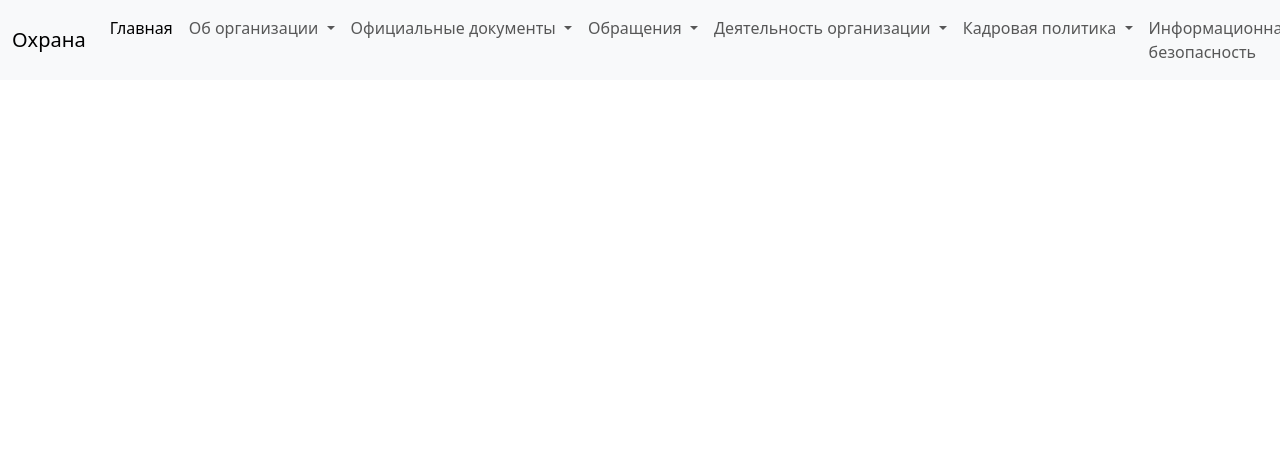
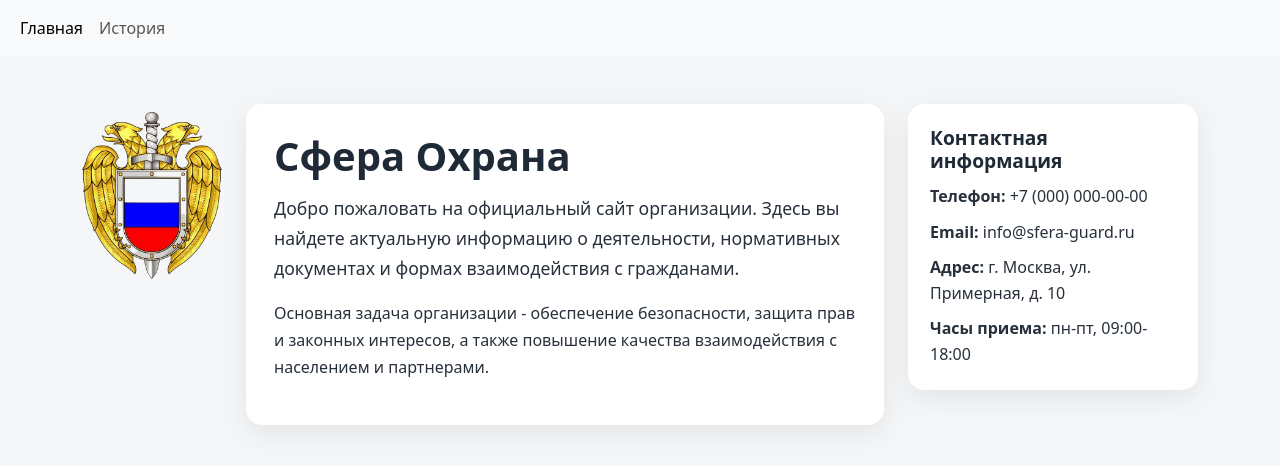
Before and after one commit to gorgerest/web_Sfera, a website: page index.html in a window 1280 px wide. Drawn offline with nearby package versions, Linux system fonts and the light colour scheme.

Commit message:
Первые номальные правки на сайте. Добавлена новая страница с историей, новостями и фото галереей. Исправлены некоторые стили и удалены устаревшие файлы. Также добавлен новый контакт в разделе контактов.

```diff
--- a/index.html
+++ b/index.html
@@ -15,6 +15,7 @@
       integrity="sha384-FKyoEForCGlyvwx9Hj09JcYn3nv7wiPVlz7YYwJrWVcXK/BmnVDxM+D2scQbITxI"
       crossorigin="anonymous"
     ></script>
+    <link rel="stylesheet" href="style.css" />
   </head>
 
   <body>
@@ -22,7 +23,6 @@
 
     <nav class="navbar navbar-expand-lg bg-body-tertiary">
       <div class="container-fluid">
-        <a class="navbar-brand" href="#">Охрана</a>
         <button
           class="navbar-toggler"
           type="button"
@@ -41,100 +41,44 @@
                 >Главная</a
               >
             </li>
-            <li class="nav-item dropdown">
-              <a
-                class="nav-link dropdown-toggle"
-                href="#"
-                role="button"
-                data-bs-toggle="dropdown"
-                aria-expanded="false"
-              >
-                Об организации
-              </a>
-              <ul class="dropdown-menu">
-                <li><a class="dropdown-item" href="#">Общая информация</a></li>
-                <li><a class="dropdown-item" href="#">Контакты</a></li>
-                <li><hr class="dropdown-divider" /></li>
-                <li><a class="dropdown-item" href="#">Новости</a></li>
-                <li><a class="dropdown-item" href="#">История</a></li>
-                <li><a class="dropdown-item" href="#">Фото галерея</a></li>
-              </ul>
-            </li>
-            <li class="nav-item dropdown">
-              <a
-                class="nav-link dropdown-toggle"
-                href="#"
-                role="button"
-                data-bs-toggle="dropdown"
-                aria-expanded="false"
-              >
-                Официальные документы
-              </a>
-              <ul class="dropdown-menu">
-                <li><a class="dropdown-item" href="#">Устав</a></li>
-                <li><a class="dropdown-item" href="#">Документы</a></li>
-                <li>
-                  <a class="dropdown-item" href="#">Законодательные акты</a>
-                </li>
-              </ul>
-            </li>
-            <li class="nav-item dropdown">
-              <a
-                class="nav-link dropdown-toggle"
-                href="#"
-                role="button"
-                data-bs-toggle="dropdown"
-                aria-expanded="false"
-              >
-                Обращения
-              </a>
-              <ul class="dropdown-menu">
-                <li><a class="dropdown-item" href="#">Онлайн приёмная</a></li>
-                <li><a class="dropdown-item" href="#">Формы обращения</a></li>
-                <li><a class="dropdown-item" href="#">График приема</a></li>
-              </ul>
-            </li>
-            <li class="nav-item dropdown">
-              <a
-                class="nav-link dropdown-toggle"
-                href="#"
-                role="button"
-                data-bs-toggle="dropdown"
-                aria-expanded="false"
-              >
-                Деятельность организации
-              </a>
-              <ul class="dropdown-menu">
-                <li><a class="dropdown-item" href="#">Действие 1</a></li>
-                <li><a class="dropdown-item" href="#">Действие 2</a></li>
-                <li><hr class="dropdown-divider" /></li>
-                <li><a class="dropdown-item" href="#">Действие 3</a></li>
-              </ul>
-            </li>
-            <li class="nav-item dropdown">
-              <a
-                class="nav-link dropdown-toggle"
-                href="#"
-                role="button"
-                data-bs-toggle="dropdown"
-                aria-expanded="false"
-              >
-                Кадровая политика
-              </a>
-              <ul class="dropdown-menu">
-                <li><a class="dropdown-item" href="#">Действие 1</a></li>
-                <li><a class="dropdown-item" href="#">Действие 2</a></li>
-                <li><hr class="dropdown-divider" /></li>
-                <li><a class="dropdown-item" href="#">Действие 3</a></li>
-              </ul>
-            </li>
             <li class="nav-item">
-              <a class="nav-link" href="#">Информационная безопасность</a>
+              <a class="nav-link" href="history.html">История</a>
             </li>
           </ul>
         </div>
       </div>
     </nav>
     <!----------------------------------------------------------------------------->
+    <main class="main-content container py-5">
+      <section class="main-content__layout">
+        <img
+          src="ЧОП-removebg-preview.png"
+          alt="Сфера Охрана"
+          class="main-logo"
+        />
+        <div class="text-block">
+          <h1 class="text-block__title">Сфера Охрана</h1>
+          <p class="text-block__lead">
+            Добро пожаловать на официальный сайт организации. Здесь вы найдете
+            актуальную информацию о деятельности, нормативных документах и
+            формах взаимодействия с гражданами.
+          </p>
+          <p>
+            Основная задача организации - обеспечение безопасности, защита прав
+            и законных интересов, а также повышение качества взаимодействия с
+            населением и партнерами.
+          </p>
+        </div>
+        <aside class="contact-block" aria-label="Контактная информация">
+          <h2 class="contact-block__title">Контактная информация</h2>
+          <ul class="contact-block__list">
+            <li><strong>Телефон:</strong> +7 (000) 000-00-00</li>
+            <li><strong>Email:</strong> info@sfera-guard.ru</li>
+            <li><strong>Адрес:</strong> г. Москва, ул. Примерная, д. 10</li>
+            <li><strong>Часы приема:</strong> пн-пт, 09:00-18:00</li>
+          </ul>
+        </aside>
+      </section>
+    </main>
   </body>
 </html>
--- a/style.css
+++ b/style.css
@@ -0,0 +1,88 @@
+body {
+	background-color: #f4f6f8;
+}
+
+.main-content {
+	min-height: calc(100vh - 72px);
+}
+
+.main-content__layout {
+	max-width: 1240px;
+	margin: 0 auto;
+	display: flex;
+	align-items: flex-start;
+	gap: 24px;
+}
+
+.text-block {
+	flex: 1;
+	max-width: 820px;
+	background: #ffffff;
+	border-radius: 16px;
+	padding: 28px;
+	box-shadow: 0 8px 28px rgba(0, 0, 0, 0.08);
+	line-height: 1.7;
+	color: #27303b;
+}
+
+.contact-block {
+	width: 290px;
+	background: #ffffff;
+	border-radius: 16px;
+	padding: 22px;
+	box-shadow: 0 8px 28px rgba(0, 0, 0, 0.08);
+	color: #27303b;
+	line-height: 1.6;
+}
+
+.contact-block__title {
+	font-size: 1.2rem;
+	margin-bottom: 12px;
+	font-weight: 700;
+	color: #1f2a36;
+}
+
+.contact-block__list {
+	list-style: none;
+	padding: 0;
+	margin: 0;
+	display: grid;
+	gap: 10px;
+}
+
+.main-logo {
+	width: 140px;
+	height: auto;
+	flex-shrink: 0;
+	margin-top: 8px;
+}
+
+.text-block__title {
+	margin-bottom: 14px;
+	font-weight: 700;
+	color: #1f2a36;
+}
+
+.text-block__lead {
+	font-size: 1.1rem;
+}
+
+@media (max-width: 768px) {
+	.main-content__layout {
+		flex-direction: column;
+		align-items: center;
+	}
+
+	.text-block {
+		text-align: center;
+		max-width: 100%;
+	}
+
+	.contact-block {
+		width: 100%;
+	}
+
+	.main-logo {
+		width: 110px;
+	}
+}
```
Also changed, not shown: Places.html (deleted, +0 -51 lines), history.html (added), ЧОП-removebg-preview.png (added), ЧОП.png (deleted), домикиОбои.jpg (deleted).
